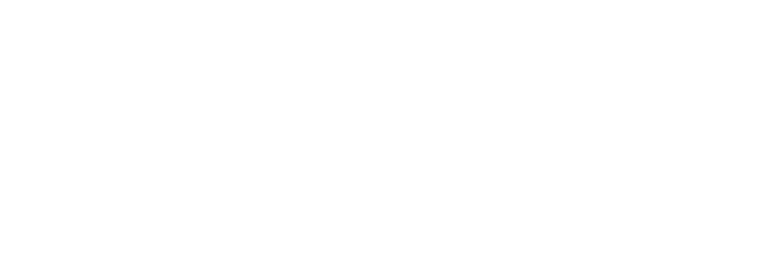
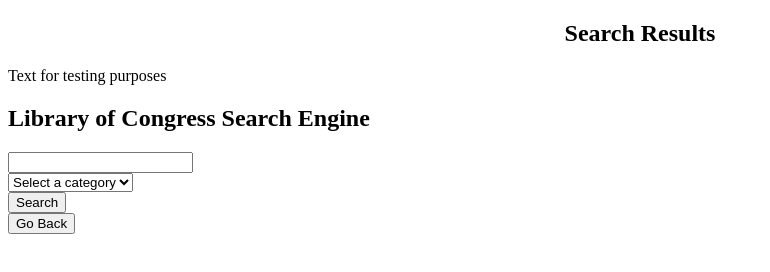
Before and after one commit to claricetran/library-of-congress-search, a plain HTML site: page searchresults.html in a window 1280 px wide. Shown: the whole page, without its empty margins (0-770 px from the left). Drawn offline with Linux system fonts and the light colour scheme.

Commit message:
added seachresults html

```diff
--- a/assets/css/style.css
+++ b/assets/css/style.css
@@ -0,0 +1,3 @@
+header {
+    text-align: center;
+}
--- a/searchresults.html
+++ b/searchresults.html
@@ -5,8 +5,35 @@
     <meta http-equiv="X-UA-Compatible" content="IE=edge">
     <meta name="viewport" content="width=device-width, initial-scale=1.0">
     <title>Library of Congress Search Results</title>
+    <link rel="stylesheet" href="./assets/css/style.css">
 </head>
 <body>
-
+    <header>
+        <h2>Search Results</h2>
+    </header>
+    <section class="searchResults" id="searchResults">
+        <p>Text for testing purposes</p>
+    </section>
+    <aside class="searchParameters">
+        <h2>Library of Congress Search Engine</h2>
+        <form>
+            <input type="text" id="queryInput" name="queryInput">
+            <br>
+            <select name="category" id="categoryInput">
+                <option value="" disabled selected>Select a category</option>
+                <option value="maps"></option>
+                <option value="audio"></option>
+                <option value="photos"></option>
+                <option value="manuscripts"></option>
+                <option value="newspapers"></option>
+                <option value="film-and-videos"></option>
+                <option value="notated-music"></option>
+                <option value="websites"></option>
+            </select>
+        </form>
+        <button type="submit" id="searchBtn">Search</button>
+        <br>
+        <button type="button">Go Back</button>
+    </aside>
 </body>
 </html>
```
Also changed, not shown: index.html (+8 -9 lines).
